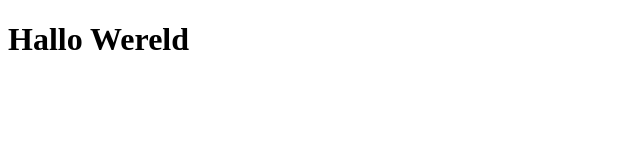
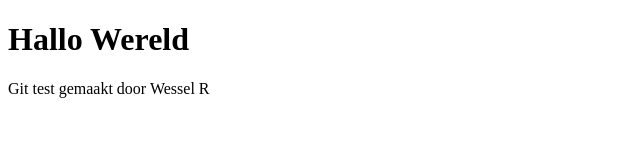
Before and after one commit to WesselcjR/test, a plain HTML site: page index.html in a window 1280 px wide. Shown: the whole page, without its empty margins (0-640 px from the left). Drawn offline with Linux system fonts and the light colour scheme.

Commit message:
Intro toegevoegd in testfase 02/09

```diff
--- a/index.html
+++ b/index.html
@@ -6,6 +6,7 @@
 	<body>
 		<div class="container">
 			<h1>Hallo Wereld</h1>
+			<p>Git test gemaakt door Wessel R</p>
 		</div>
 	</body>
 </html>
```
